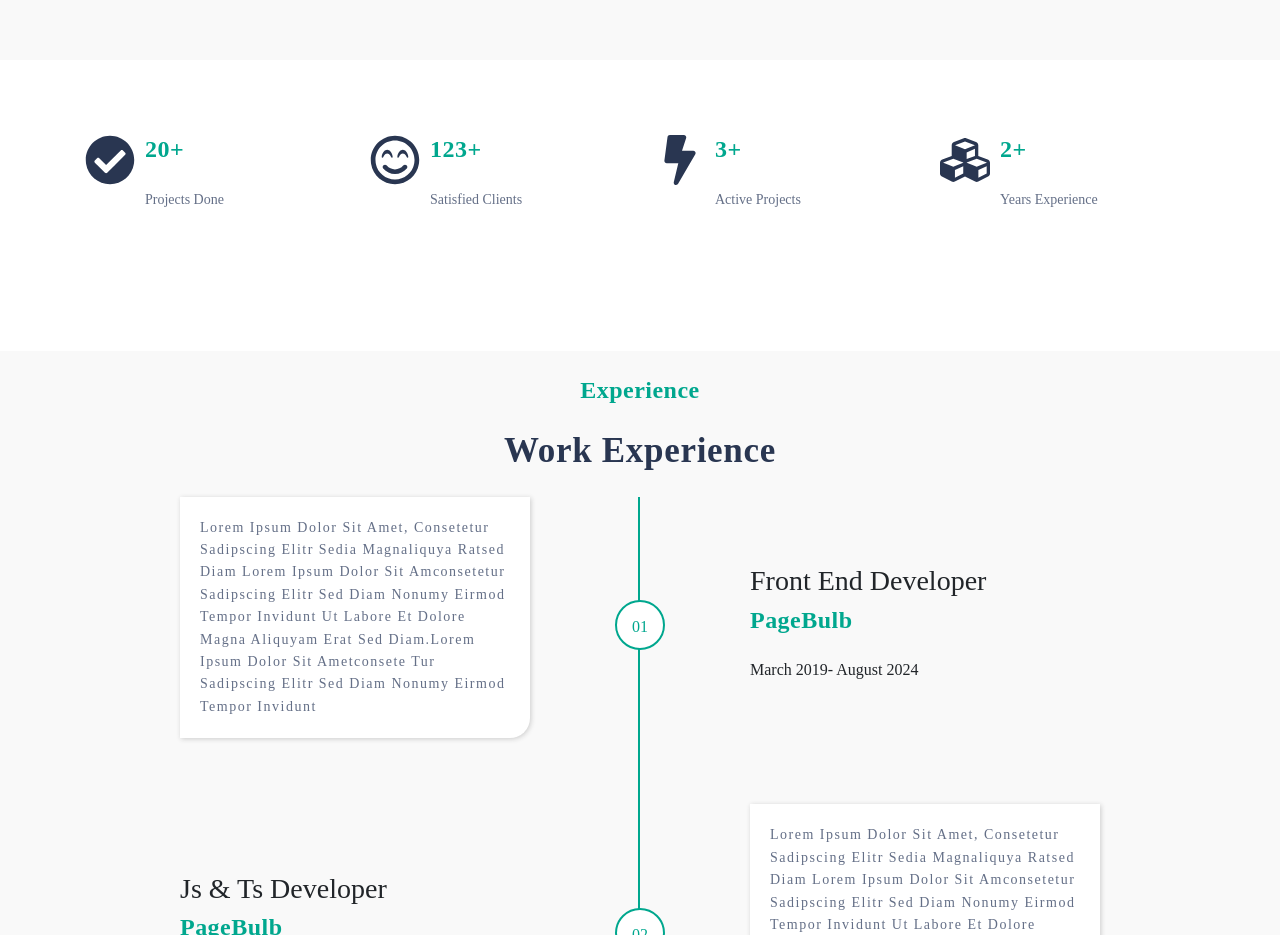
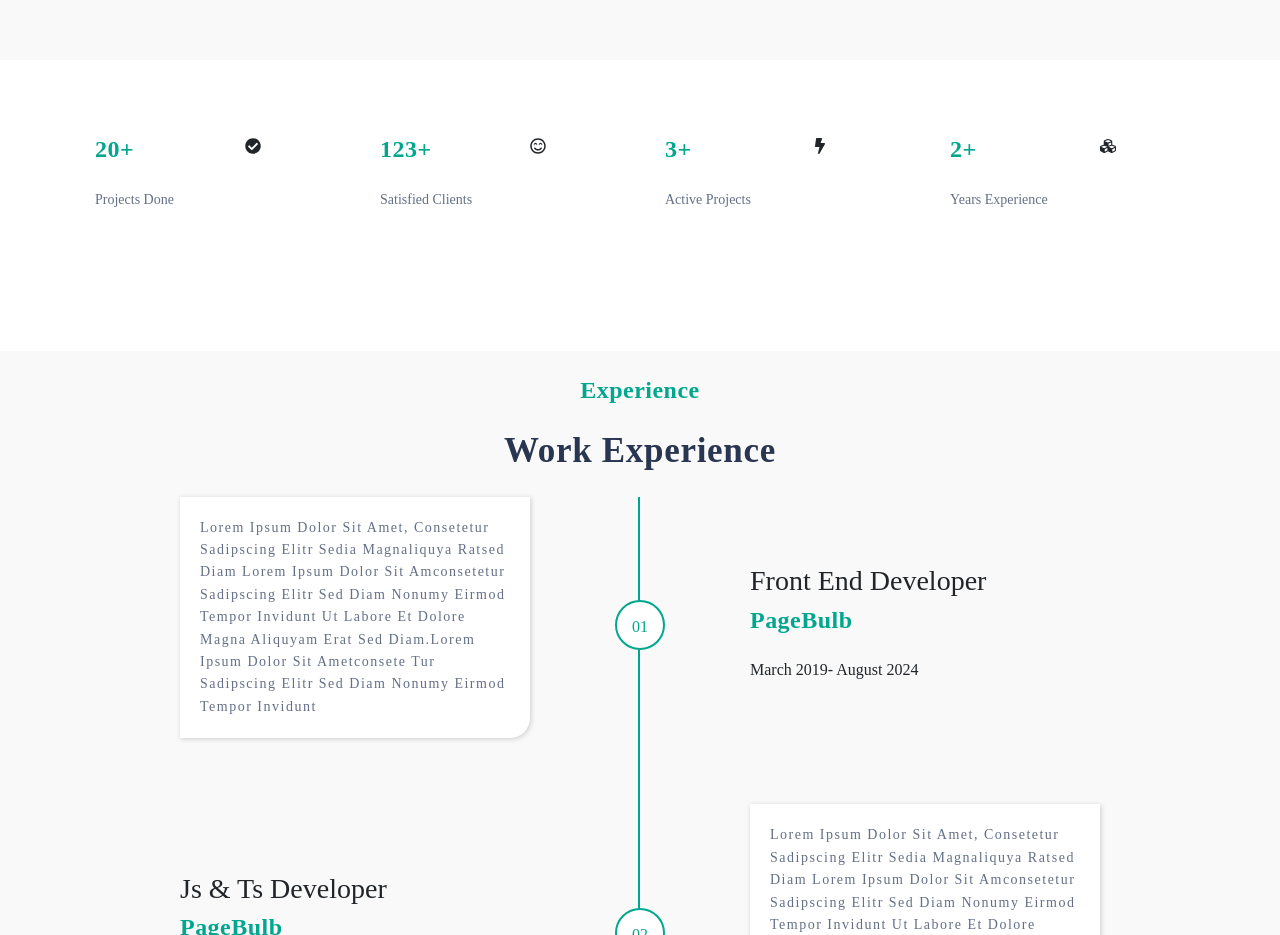
Before and after one commit to MahmoudFady/MahmoudFady, a website: page index.html in a window 1280 px wide. Shown: the part 3900-4835 px from the top of the page. Drawn offline with nearby package versions, Linux system fonts and the light colour scheme; a web font is replaced by a local one.

Commit message:
Update style.css

```diff
--- a/css/style.css
+++ b/css/style.css
@@ -340,7 +340,7 @@ section.pricing
 }
 /*=> END_PIRCING_STYLE*/
 /*=> START_STATISTICS_STYLE*/
-section.statistics .container .row div div.single > svg {
+section.statistics .container .row div div.single > i {
   display: block;
   color: var(--headerMainColor);
   height: 50px;
```
